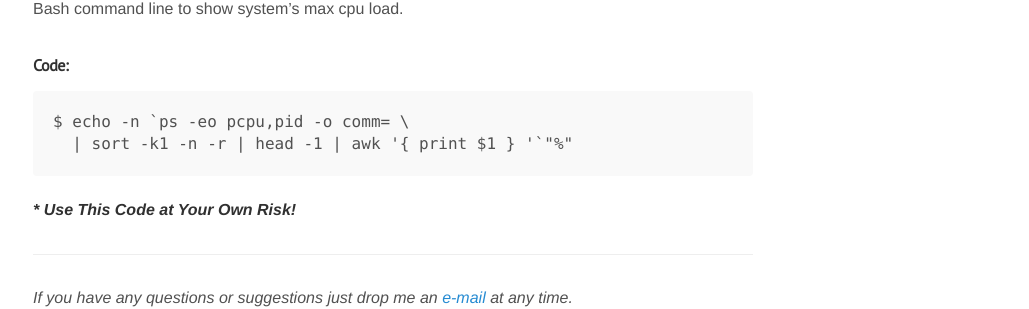
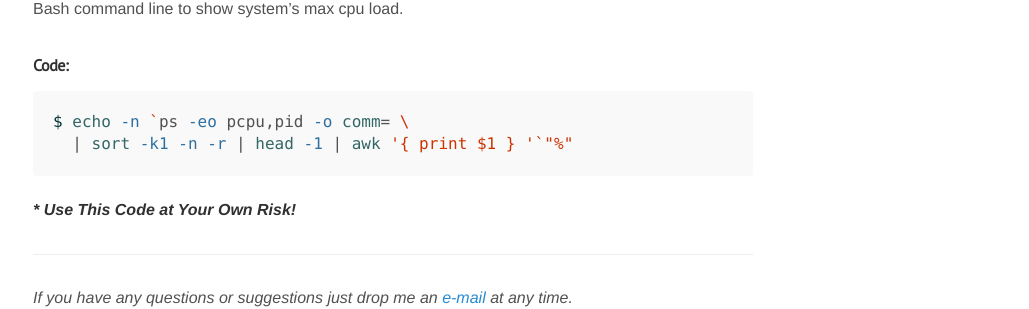
Before and after one commit to MrKyr/MrKyr.github.codinfox, a Jekyll site: the page built from _posts/2012-2-14-max_cpu_load.md, in a window 1280 px wide and 1111 px high. Shown: the part 229-538 px from the top of the window, without its empty margins (247-1276 px from the left). Built offline with Jekyll 4.4.1, drawn with Linux system fonts in a browser that asks for light colours; nearby versions of some CDN libraries; comment, search, counter and statistics services are not loaded.

Commit message:
Added syntax highliting identifier ex. sh or c++

````diff
--- a/_posts/2012-2-14-max_cpu_load.md
+++ b/_posts/2012-2-14-max_cpu_load.md
@@ -9,7 +9,7 @@ Bash command line to show system's max cpu load.
 
 ### Code:
 
-```
+```bash
 $ echo -n `ps -eo pcpu,pid -o comm= \
   | sort -k1 -n -r | head -1 | awk '{ print $1 } '`"%"
 ```
````
Also changed, not shown: _posts/2012-2-9-Backup-Dot-Files.md (+1 -1 lines), _posts/2012-3-6-music_acappela.md (+1 -1 lines).
